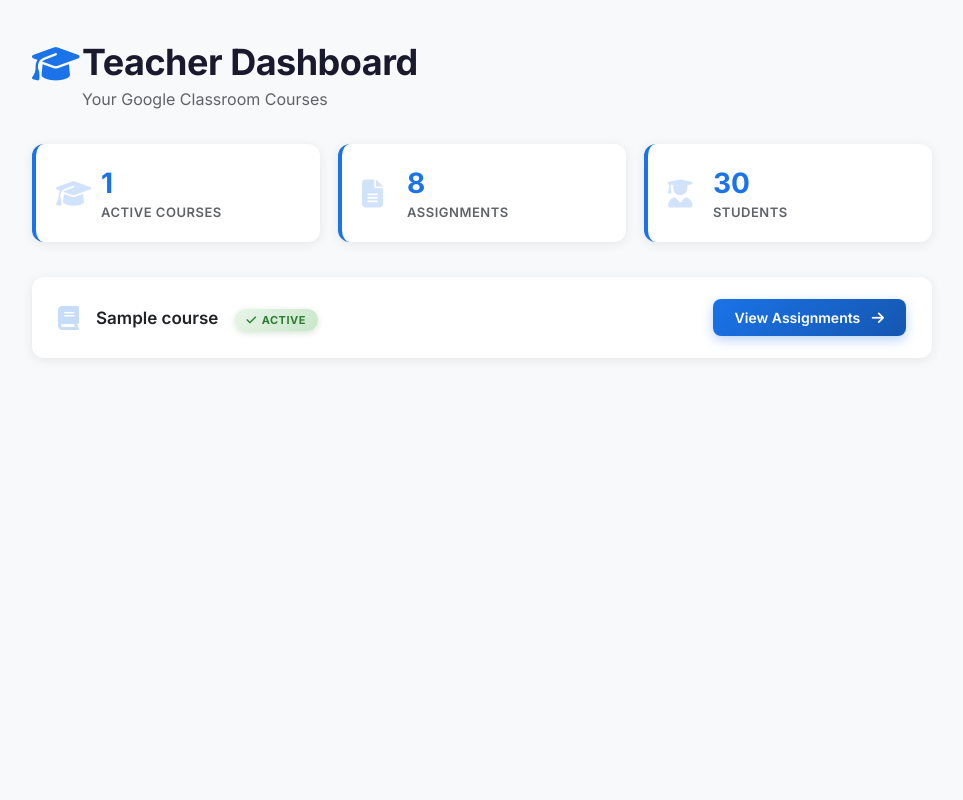
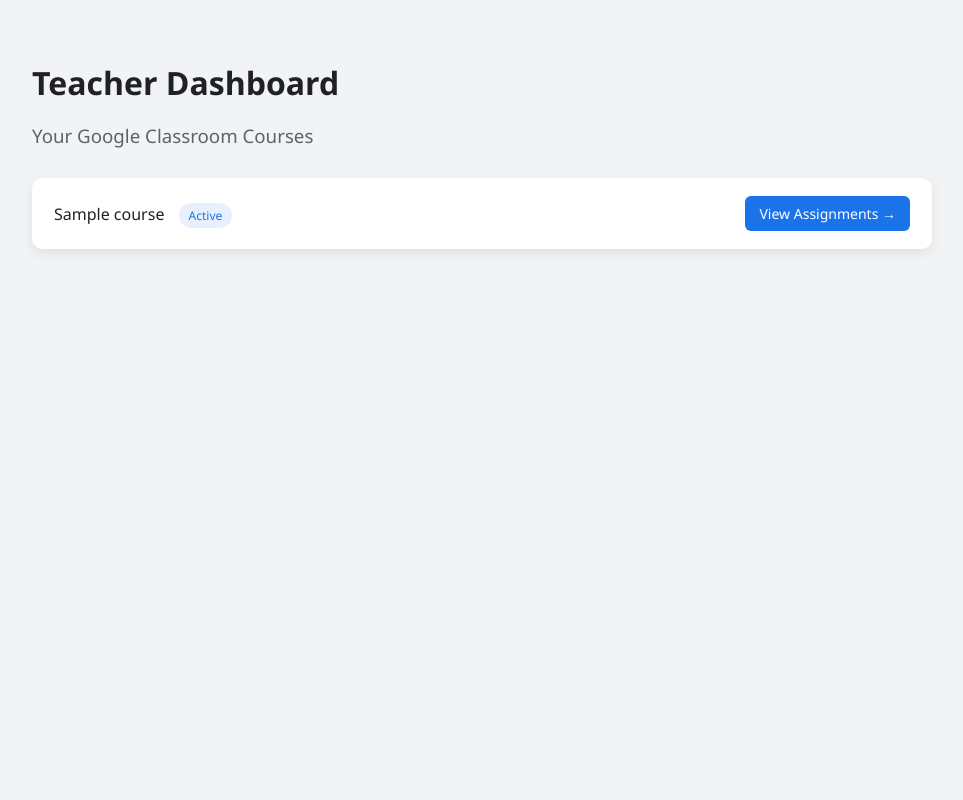
Before and after one commit to debugomega-cell/PeerToPeerPlagrismDetector, a Flask app: template templates/dashboard.html in a window 1280 px wide. Shown: the whole page, without its empty margins (158-1121 px from the left). Run offline with Flask 3, Linux system fonts and the light colour scheme; the template is opened without the code that fills it: most values are stand-ins (such as "Sample title", 1, 10 or a date in 2020).

Commit message:
finalfix

```diff
--- a/templates/dashboard.html
+++ b/templates/dashboard.html
@@ -2,39 +2,25 @@
 <html lang="en">
 <head>
     <meta charset="UTF-8">
-    <meta name="viewport" content="width=device-width, initial-scale=1.0">
     <title>Teacher Dashboard</title>
-    <link rel="stylesheet" href="https://cdnjs.cloudflare.com/ajax/libs/font-awesome/6.4.0/css/all.min.css">
 
     <style>
-        @import url('https://fonts.googleapis.com/css2?family=Inter:wght@400;500;600;700&display=swap');
-
-        * {
+        body {
             margin: 0;
-            padding: 0;
-            box-sizing: border-box;
-        }
-
-        body {
-            font-family: 'Inter', "Segoe UI", Arial, sans-serif;
-            background: #f8f9fa;
+            font-family: "Segoe UI", Arial, sans-serif;
+            background: #f1f3f4;
             padding: 40px;
-            min-height: 100vh;
         }
 
         h1 {
-            color: #1a1a2e;
+            color: #202124;
             margin-bottom: 5px;
-            font-size: 36px;
-            font-weight: 700;
-            letter-spacing: -0.5px;
         }
 
         h3 {
             color: #5f6368;
-            margin-bottom: 35px;
-            font-weight: 400;
-            font-size: 16px;
+            margin-bottom: 30px;
+            font-weight: normal;
         }
 
         .dashboard {
@@ -42,222 +28,63 @@
             margin: auto;
         }
 
-        /* Header with icon */
-        header {
-            position: relative;
-            padding-left: 50px;
-            margin-bottom: 25px;
-        }
-
-        header::before {
-            content: "\f19d";
-            font-family: "Font Awesome 6 Free";
-            font-weight: 900;
-            position: absolute;
-            left: 0;
-            top: 5px;
-            font-size: 38px;
-            color: #1a73e8;
-        }
-
-        /* Stats bar */
-        .stats-container {
-            display: grid;
-            grid-template-columns: repeat(3, 1fr);
-            gap: 18px;
-            margin-bottom: 35px;
-        }
-
-        .stat-card {
-            background: white;
-            padding: 22px;
-            border-radius: 12px;
-            box-shadow: 0 2px 12px rgba(0,0,0,0.08);
-            border-left: 4px solid #1a73e8;
-            transition: all 0.3s ease;
-            position: relative;
-            padding-left: 65px;
-        }
-
-        .stat-card::before {
-            font-family: "Font Awesome 6 Free";
-            font-weight: 900;
-            position: absolute;
-            left: 20px;
-            top: 50%;
-            transform: translateY(-50%);
-            font-size: 28px;
-            color: rgba(26, 115, 232, 0.2);
-        }
-
-        .stat-card:nth-child(1)::before { content: "\f19d"; }
-        .stat-card:nth-child(2)::before { content: "\f15c"; }
-        .stat-card:nth-child(3)::before { content: "\f501"; }
-
-        .stat-card:hover {
-            transform: translateY(-3px);
-            box-shadow: 0 6px 20px rgba(26, 115, 232, 0.15);
-        }
-
-        .stat-number {
-            font-size: 28px;
-            font-weight: 700;
-            color: #1a73e8;
-            margin-bottom: 4px;
-        }
-
-        .stat-label {
-            font-size: 13px;
-            color: #5f6368;
-            font-weight: 600;
-            text-transform: uppercase;
-            letter-spacing: 0.5px;
-        }
-
         .course {
             background: white;
-            padding: 22px 26px;
-            margin-bottom: 14px;
-            border-radius: 12px;
+            padding: 18px 22px;
+            margin-bottom: 15px;
+            border-radius: 10px;
             display: flex;
             justify-content: space-between;
             align-items: center;
-            box-shadow: 0 2px 12px rgba(0,0,0,0.08);
-            transition: all 0.3s ease;
-            border-left: 4px solid transparent;
-            position: relative;
-            padding-left: 60px;
-        }
-
-        /* Course icon */
-        .course::before {
-            content: "\f02d";
-            font-family: "Font Awesome 6 Free";
-            font-weight: 900;
-            position: absolute;
-            left: 22px;
-            top: 50%;
-            transform: translateY(-50%);
-            font-size: 24px;
-            color: rgba(26, 115, 232, 0.25);
-            transition: all 0.3s ease;
+            box-shadow: 0 4px 12px rgba(0,0,0,0.08);
+            transition: transform 0.15s ease, box-shadow 0.15s ease;
         }
 
         .course:hover {
-            transform: translateX(4px);
-            box-shadow: 0 6px 20px rgba(26, 115, 232, 0.15);
-            border-left-color: #1a73e8;
-        }
-
-        .course:hover::before {
-            color: #1a73e8;
+            transform: translateY(-2px);
+            box-shadow: 0 10px 25px rgba(0,0,0,0.12);
         }
 
         .course-name {
-            font-size: 17px;
+            font-size: 16px;
             color: #202124;
-            font-weight: 600;
-            transition: color 0.3s ease;
-        }
-
-        .course:hover .course-name {
-            color: #1a73e8;
+            font-weight: 500;
         }
 
         .course a {
             text-decoration: none;
-            background: linear-gradient(135deg, #1a73e8 0%, #1557b0 100%);
+            background: #1a73e8;
             color: white;
-            padding: 10px 22px;
-            border-radius: 8px;
+            padding: 8px 14px;
+            border-radius: 6px;
             font-size: 14px;
-            font-weight: 600;
-            transition: all 0.3s ease;
-            box-shadow: 0 4px 12px rgba(26, 115, 232, 0.3);
-        }
-
-        .course a::after {
-            content: "\f061";
-            font-family: "Font Awesome 6 Free";
-            font-weight: 900;
-            margin-left: 8px;
+            transition: background 0.2s ease;
         }
 
         .course a:hover {
-            transform: scale(1.03);
-            box-shadow: 0 6px 18px rgba(26, 115, 232, 0.45);
+            background: #1558b0;
         }
 
         .empty {
             background: white;
-            padding: 60px 30px;
-            border-radius: 12px;
+            padding: 30px;
+            border-radius: 10px;
             text-align: center;
             color: #5f6368;
-            box-shadow: 0 2px 12px rgba(0,0,0,0.08);
-            position: relative;
+            box-shadow: 0 4px 12px rgba(0,0,0,0.08);
         }
 
-        .empty::before {
-            content: "\f119";
-            font-family: "Font Awesome 6 Free";
-            font-weight: 900;
-            display: block;
-            font-size: 60px;
-            color: rgba(26, 115, 232, 0.15);
-            margin-bottom: 20px;
+        header {
+            margin-bottom: 30px;
         }
 
         .badge {
-            background: linear-gradient(135deg, #e8f5e9, #c8e6c9);
-            color: #2e7d32;
-            padding: 4px 12px;
-            border-radius: 16px;
-            font-size: 11px;
-            margin-left: 12px;
-            font-weight: 700;
-            text-transform: uppercase;
-            letter-spacing: 0.5px;
-            box-shadow: 0 2px 6px rgba(46, 125, 50, 0.2);
-        }
-
-        .badge::before {
-            content: "\f00c";
-            font-family: "Font Awesome 6 Free";
-            font-weight: 900;
-            margin-right: 5px;
-        }
-
-        @media (max-width: 768px) {
-            body {
-                padding: 20px;
-            }
-
-            h1 {
-                font-size: 28px;
-            }
-
-            .stats-container {
-                grid-template-columns: 1fr;
-            }
-
-            .course {
-                flex-direction: column;
-                align-items: flex-start;
-                gap: 15px;
-                padding-left: 26px;
-            }
-
-            .course::before {
-                left: 50%;
-                top: 22px;
-                transform: translateX(-50%);
-            }
-
-            .course a {
-                width: 100%;
-                text-align: center;
-            }
+            background: #e8f0fe;
+            color: #1a73e8;
+            padding: 4px 10px;
+            border-radius: 20px;
+            font-size: 12px;
+            margin-left: 10px;
         }
     </style>
 </head>
@@ -270,21 +97,6 @@
         <h1>Teacher Dashboard</h1>
         <h3>Your Google Classroom Courses</h3>
     </header>
-
-    <div class="stats-container">
-        <div class="stat-card">
-            <div class="stat-number">{{ courses|length }}</div>
-            <div class="stat-label">Active Courses</div>
-        </div>
-        <div class="stat-card">
-            <div class="stat-number">{{ courses|length * 8 }}</div>
-            <div class="stat-label">Assignments</div>
-        </div>
-        <div class="stat-card">
-            <div class="stat-number">{{ courses|length * 30 }}</div>
-            <div class="stat-label">Students</div>
-        </div>
-    </div>
 
     {% if courses|length == 0 %}
         <div class="empty">
@@ -299,7 +111,7 @@
                 <span class="badge">Active</span>
             </div>
             <a href="/course/{{ course.id }}">
-                View Assignments
+                View Assignments →
             </a>
         </div>
     {% endfor %}
--- a/templates/login.html
+++ b/templates/login.html
@@ -3,7 +3,6 @@
 <head>
 <meta charset="UTF-8">
 <title>Teacher Login</title>
-<meta name="viewport" content="width=device-width, initial-scale=1.0">
 <link rel="stylesheet" href="https://cdnjs.cloudflare.com/ajax/libs/font-awesome/6.4.0/css/all.min.css">
 
 <style>
--- a/templates/submissions.html
+++ b/templates/submissions.html
@@ -2,7 +2,6 @@
 <html lang="en">
 <head>
 <meta charset="UTF-8">
-<meta name="viewport" content="width=device-width, initial-scale=1.0">
 <title>Student Submissions</title>
 
 <style>
```
Also changed, not shown: client_secret.json (added, +13 -0 lines), templates/assignments.html (added, +125 -0 lines), templates/index.html (+29 -54 lines), README.md.
